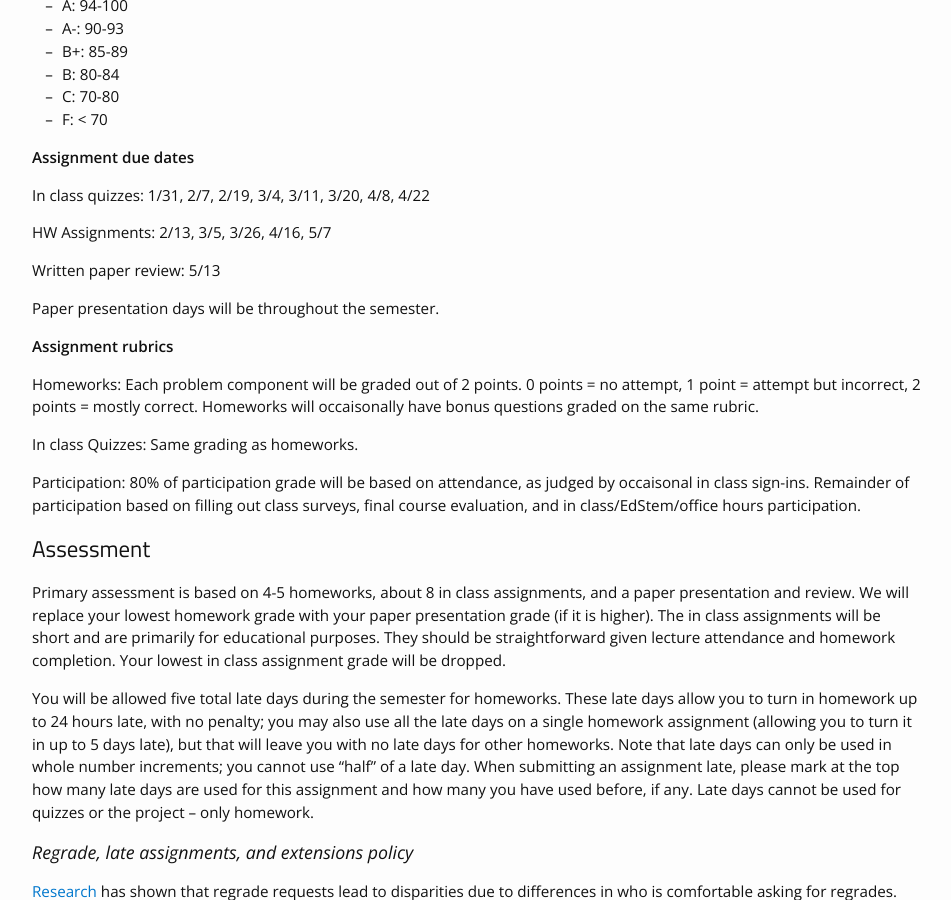
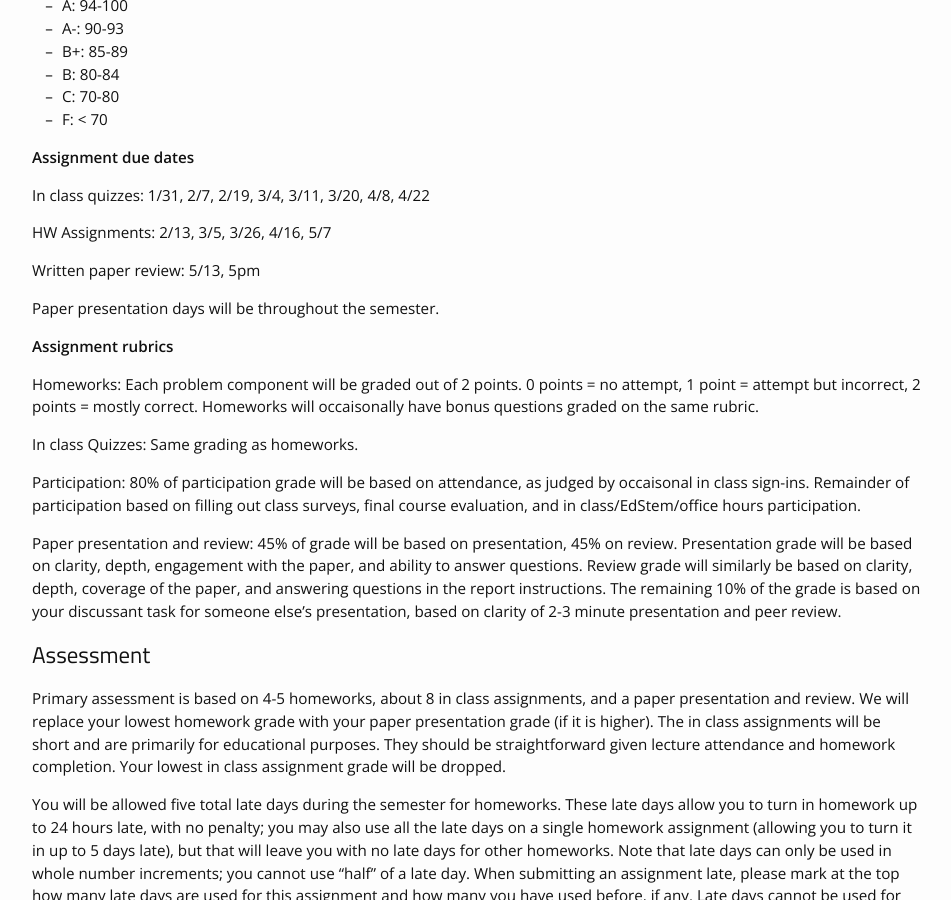
Before and after one commit to NetworksMarketsCornellTech/Spring2024, a Jekyll site: the page built from syllabus.md, in a window 1280 px wide and 900 px high, scrolled down 2353 px. Shown: the whole window, without its empty margins (163-1114 px from the left). Built offline with Jekyll 4.4.1, drawn with Linux system fonts in a browser that asks for light colours; nearby versions of some CDN libraries.

Commit message:
syllabus

```diff
--- a/syllabus.md
+++ b/syllabus.md
@@ -79,7 +79,7 @@ Letter grading. Grades will be at least as generous as the following, with A+ gi
 
  HW Assignments: 2/13, 3/5, 3/26, 4/16, 5/7
 
- Written paper review: 5/13
+ Written paper review: 5/13, 5pm
 
  Paper presentation days will be throughout the semester.
 
@@ -91,6 +91,7 @@ In class Quizzes: Same grading as homeworks.
 
 Participation: 80% of participation grade will be based on attendance, as judged by occaisonal in class sign-ins. Remainder of participation based on filling out class surveys, final course evaluation, and in class/EdStem/office hours participation.
 
+Paper presentation and review: 45% of grade will be based on presentation, 45% on review. Presentation grade will be based on clarity, depth, engagement with the paper, and ability to answer questions. Review grade will similarly be based on clarity, depth, coverage of the paper, and answering questions in the report instructions. The remaining 10% of the grade is based on your discussant task for someone else's presentation, based on clarity of 2-3 minute presentation and peer review.
 
 ## Assessment
 Primary assessment is based on 4-5 homeworks, about 8 in class assignments, and a paper presentation and review. We will replace your lowest homework grade with your paper presentation grade (if it is higher). The in class assignments will be short and are primarily for educational purposes. They should be straightforward given lecture attendance and homework completion. Your lowest in class assignment grade will be dropped.
```
